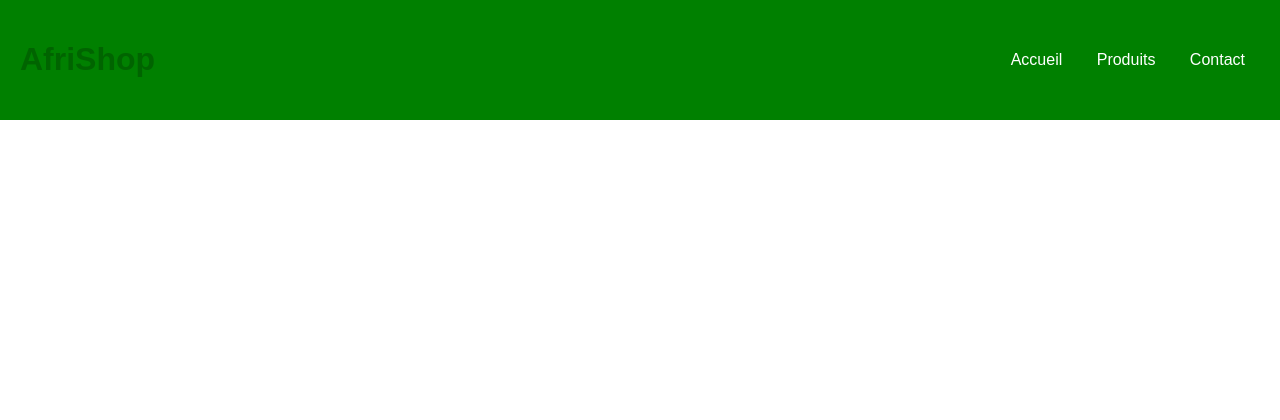
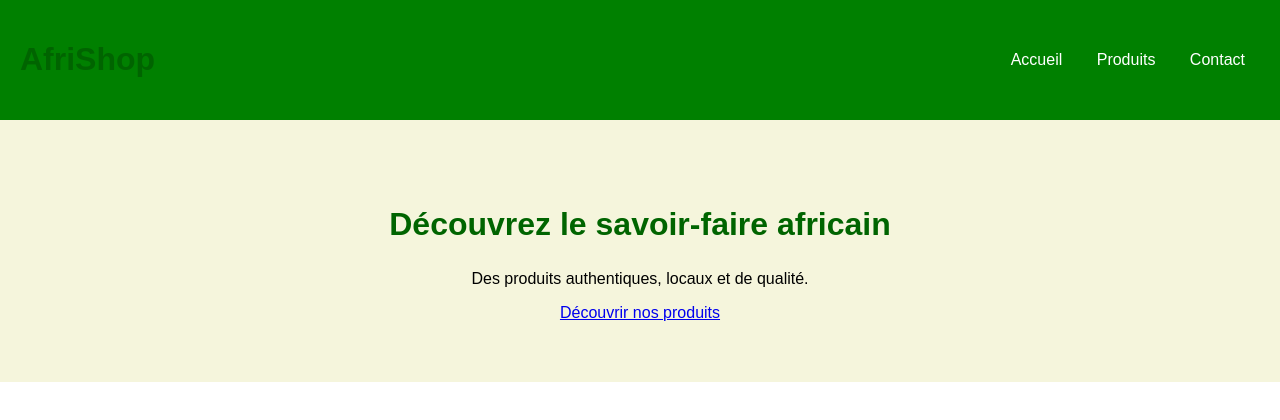
Before and after one commit to jasonsecondaccount/AfriShop, a plain HTML site: page index.html in a window 1280 px wide. Drawn offline with Linux system fonts and the light colour scheme.

Commit message:
feat: ajouter la section accueil

```diff
--- a/index.html
+++ b/index.html
@@ -21,6 +21,17 @@
         </nav>
     </header>
 
+<section id="accueil">
+
+    <h2>Découvrez le savoir-faire africain</h2>
+
+    <p>Des produits authentiques, locaux et de qualité.</p>
+
+    <a href="#produits">Découvrir nos produits</a>
+
+</section>
+
+
 </body>
 
 </html>
--- a/style.css
+++ b/style.css
@@ -20,6 +20,17 @@ nav a {
 }
 
 
+#accueil {
+    background-color: beige;
+    text-align: center;
+    padding: 60px 20px;
+}
+
+#accueil h2 {
+    color: darkgreen;
+    font-size: 32px;
+}
+
 h1 {
     color: darkgreen;
 }
```
